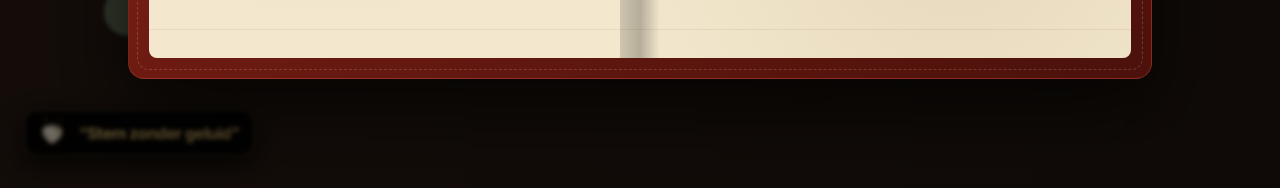
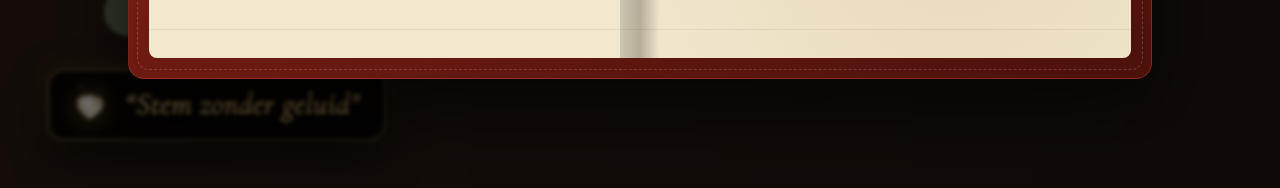
Before and after one commit to PaulvanGeenen/Paul-van-Geenen.nl, a React (Vite) app: page /logboek in a window 1280 px wide. Shown: the part 612-800 px from the top of the page. Built offline with nearby package versions, Linux system fonts and the light colour scheme; no server answers.

Commit message:
Make homepage soundtrack title badge larger and more prominent

```diff
--- a/src/pages/Home.tsx
+++ b/src/pages/Home.tsx
@@ -522,28 +522,28 @@ export function Home() {
             </motion.div>
           )}
         </div>
-          {/* Same Song Credit Badge visual as the MediaPlayer (title only) at the start of each track */}
+          {/* Prominent Song Credit Badge at the start of each track */}
           <AnimatePresence mode="wait">
             {soundtrackState?.showTitleBadge && soundtrackState?.track && (
               <motion.div
                 key={`home-song-credit-${soundtrackState.track.index}`}
-                initial={{ opacity: 0, y: 10, filter: 'blur(4px)' }}
-                animate={{ opacity: 1, y: 0, filter: 'blur(0px)' }}
-                exit={{ opacity: 0, y: 8, filter: 'blur(4px)' }}
-                transition={{ duration: 0.5, ease: [0.22, 1, 0.36, 1] }}
-                className="absolute left-3 sm:left-4 md:left-6 bottom-5 sm:bottom-7 md:bottom-8 z-40 pointer-events-none select-none max-w-[82%] sm:max-w-[320px] md:max-w-[360px]"
+                initial={{ opacity: 0, y: 18, scale: 0.96, filter: 'blur(6px)' }}
+                animate={{ opacity: 1, y: 0, scale: 1, filter: 'blur(0px)' }}
+                exit={{ opacity: 0, y: 12, scale: 0.97, filter: 'blur(6px)' }}
+                transition={{ duration: 0.55, ease: [0.22, 1, 0.36, 1] }}
+                className="absolute left-4 sm:left-8 md:left-12 bottom-7 sm:bottom-10 md:bottom-12 z-40 pointer-events-none select-none max-w-[90%] sm:max-w-md md:max-w-lg"
               >
-                <div className="flex items-center gap-2.5 sm:gap-3 bg-black/85 backdrop-blur-xl px-2.5 sm:px-3.5 py-1.5 sm:py-2 rounded-lg sm:rounded-xl border border-earth-gold/35 shadow-[0_8px_24px_rgba(0,0,0,0.85)] ring-1 ring-black/50">
-                  <div className="shrink-0 -my-0.5">
-                    <div className="animate-pendant-dangle w-5 h-6 sm:w-6 sm:h-7 md:w-7 md:h-8 flex items-center justify-center drop-shadow-[0_2px_6px_rgba(0,0,0,0.8)]">
-                      <IvoryHeartPendant size="sm" className="w-5 h-5 sm:w-6 sm:h-6" />
+                <div className="flex items-center gap-3.5 sm:gap-4 bg-black/80 backdrop-blur-xl px-4 sm:px-6 py-3 sm:py-3.5 rounded-2xl border border-earth-gold/55 shadow-[0_14px_40px_rgba(0,0,0,0.85),0_0_28px_rgba(212,175,55,0.22)] ring-1 ring-white/10">
+                  <div className="shrink-0">
+                    <div className="animate-pendant-dangle w-8 h-9 sm:w-9 sm:h-10 flex items-center justify-center drop-shadow-[0_3px_10px_rgba(212,175,55,0.45)]">
+                      <IvoryHeartPendant size="md" className="w-8 h-8 sm:w-9 sm:h-9" />
                     </div>
                   </div>
                   <div className="min-w-0 flex-1">
                     <p
-                      className="text-earth-gold font-sans font-bold tracking-tight text-xs sm:text-sm md:text-base leading-snug truncate"
+                      className="text-earth-gold font-serif italic font-semibold tracking-wide text-lg sm:text-2xl md:text-3xl leading-tight truncate"
                       style={{
-                        textShadow: '0 1px 3px #000, 0 0 8px rgba(0,0,0,0.9), 1px 1px 1px #000',
+                        textShadow: '0 2px 6px #000, 0 0 14px rgba(0,0,0,0.95), 1px 1px 2px #000',
                       }}
                     >
                       &ldquo;{soundtrackState.track.title}&rdquo;
```
